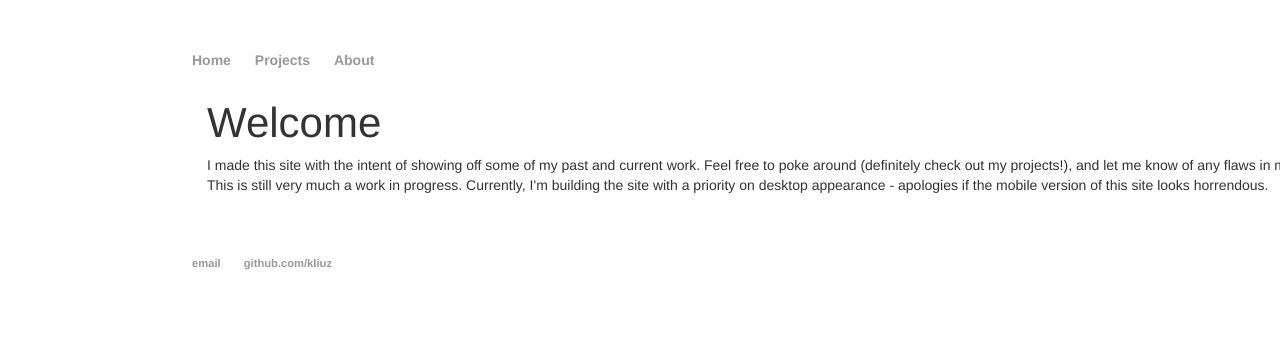
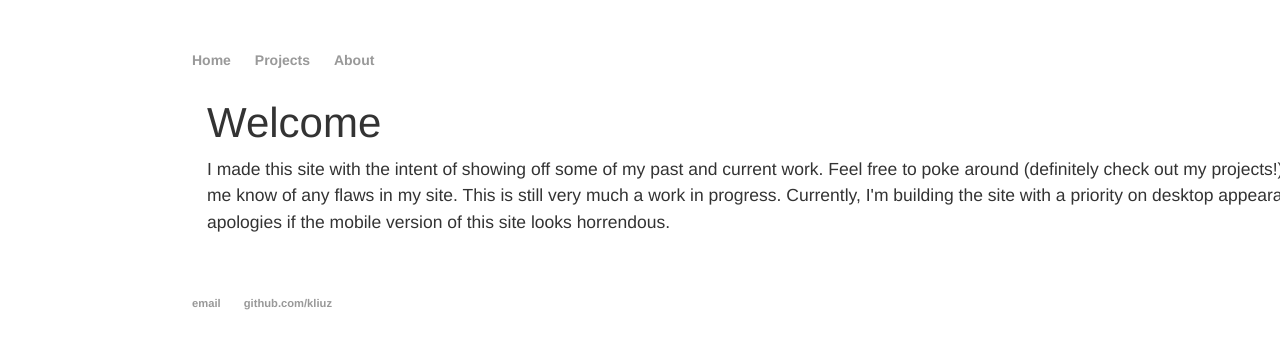
Before and after one commit to kliuz/kliuz.github.io, a Jekyll site: the page built from index.html, in a window 1280 px wide. Shown: the top 349 px of the page. Built offline with Jekyll 4.4.1, drawn with Linux system fonts in a browser that asks for light colours.

Commit message:
adjusted font size

```diff
--- a/css/main.css
+++ b/css/main.css
@@ -25,8 +25,8 @@ h1 {
     font-family:'Helvetica', 'Arial', 'Sans-Serif';
 }
 p {
-    font-size: 1em;  /* modified this */
-    line-height: 1.4em;
+    font-size: 1.25em;  /* modified this */
+    line-height: 1.5em;
     color: #333;
 }
 img {
```
